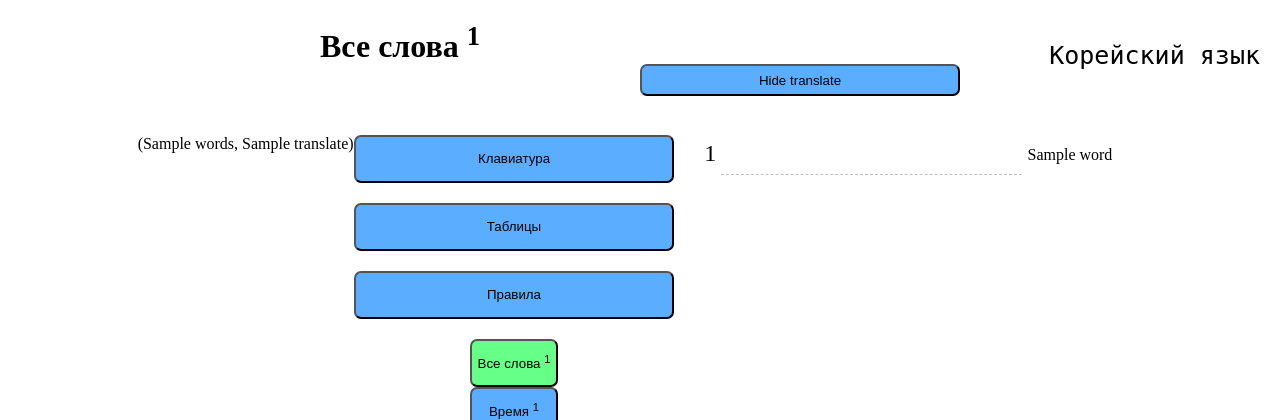
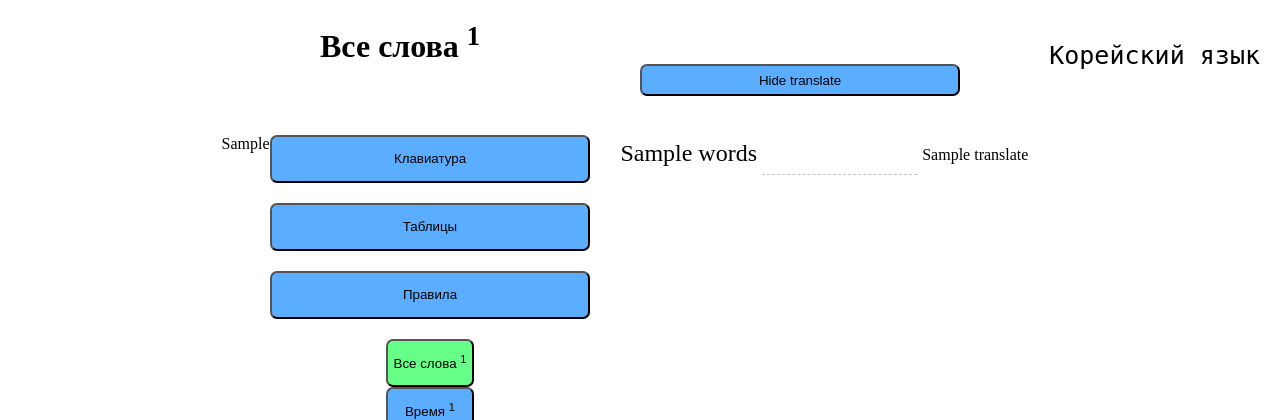
Before and after one commit to zinchuk0480/korean, a Python web app: template templates/words.html in a window 1280 px wide. Shown: the top 420 px of the page. Run offline with Jinja, Linux system fonts and the light colour scheme; the template is opened without the code that fills it: most values are stand-ins (such as "Sample title", 1, 10 or a date in 2020).

Commit message:
before new word food

```diff
--- a/templates/words.html
+++ b/templates/words.html
@@ -13,8 +13,10 @@
 
 	<div class="container">
 
-{% for i in jso %}
-{{ i.words, i.translate }}
+{% for ts in jso_time_sub_menu %}
+
+{{	ts.main_thema }}
+
 {% endfor %}
 
 		<div class="back_for_menu"> </div>
@@ -82,10 +84,10 @@
 		</div>
 
 			<ul class='word_list list_active'>
-				{% for word in words[0] %}
+				{% for word in jso %}
 					<li>
-						<span class="korean"> {{ word[0] }} </span>
-						<span class="russian"> {{ word[1] }} </span>
+						<span class="korean"> {{ word.words }} </span>
+						<span class="russian"> {{ word.translate }} </span>
 					</li>
 				{% endfor %}
 			</ul>
@@ -166,16 +168,32 @@
 				</ul>
 			{% endfor %}
 
-			{% for category in words[3] %}
 				<ul class='word_list'>
-					{% for word in category %}
+					{% for dig in jso_chine_digits %}
 						<li>
-							<span class="korean"> {{ word[0] }} </span>
-							<span class="russian"> {{ word[1] }} </span>
+							<span class="korean"> {{ dig.original }} </span>
+							<span class="russian"> {{ dig.translate }} </span>
 						</li>
 					{% endfor %}
 				</ul>
-			{% endfor %}
+
+				<ul class='word_list'>
+					{% for dig in jso_korean_digits %}
+						<li>
+							<span class="korean"> {{ dig.original }} </span>
+							<span class="russian"> {{ dig.translate }} </span>
+						</li>
+					{% endfor %}
+				</ul>
+
+				<ul class='word_list'>
+					{% for dig in jso_count_words %}
+						<li>
+							<span class="korean"> {{ dig.original }} </span>
+							<span class="russian"> {{ dig.translate }} </span>
+						</li>
+					{% endfor %}
+				</ul>
 
 
 		<div class='call_navigation'> </div>
```
Also changed, not shown: app.py (+30 -0 lines).
